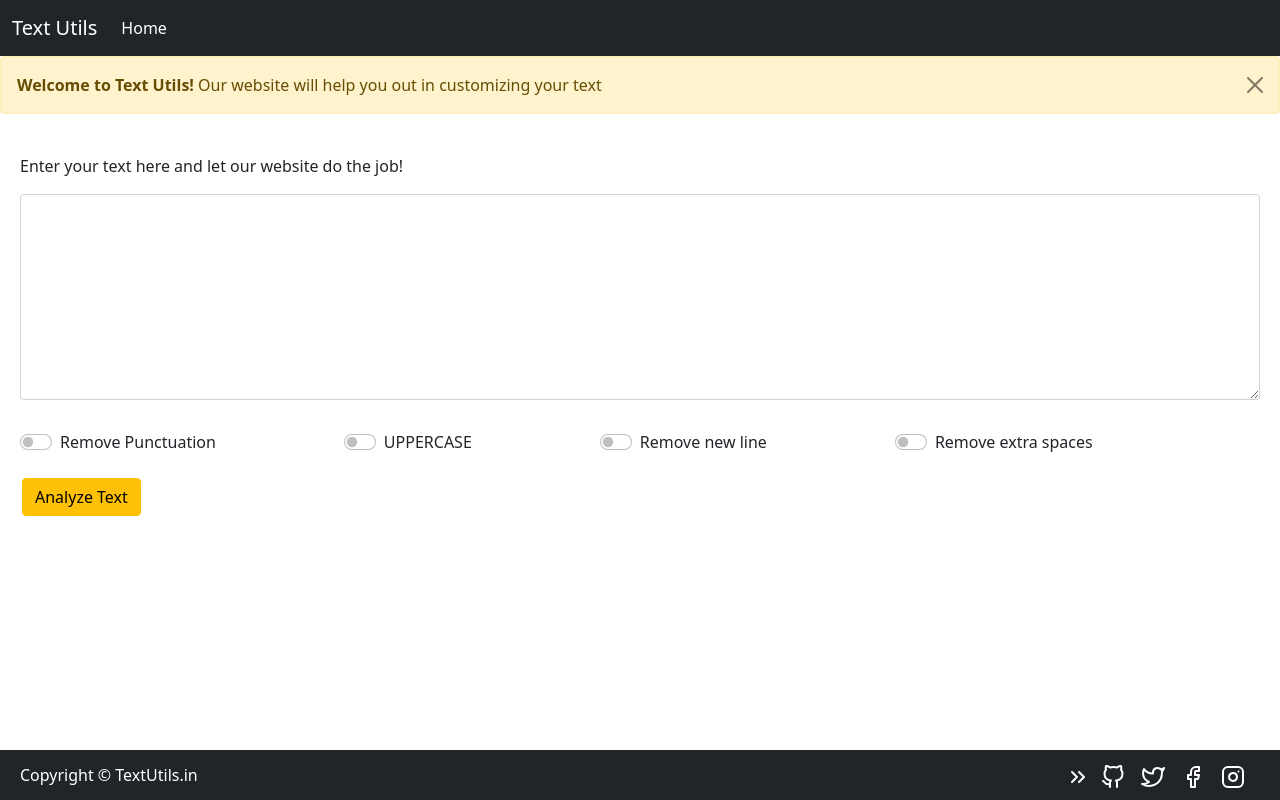
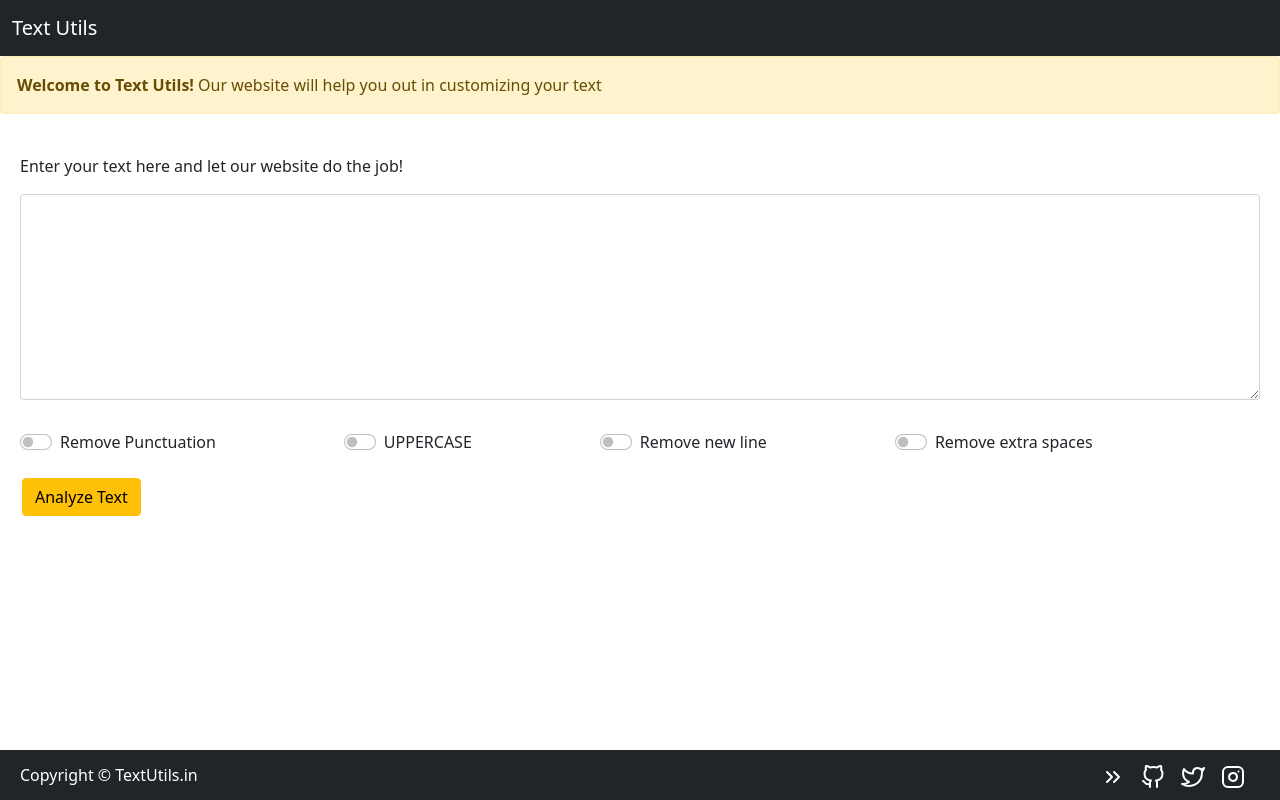
Before and after one commit to ronit-bhati/text-utils, a Django app: page / in a window 1280 px wide. Run offline with Django 3.2, Linux system fonts and the light colour scheme.

Commit message:
minor UI tweaks

```diff
--- a/static/css/style-base.css
+++ b/static/css/style-base.css
@@ -25,22 +25,16 @@
 .right-arrow{
     position: fixed;
     bottom: 11px;
-    right: 190px;
+    right: 155px;
 }
 
 .github{
     position: fixed;
     bottom: 11px;
-    right: 155px;
+    right: 115px;
 }
 
 .twitter{
-    position: fixed;
-    bottom: 11px;
-    right: 115px;
-}
-
-.facebook{
     position: fixed;
     bottom: 11px;
     right: 75px;
--- a/templates/analyze.html
+++ b/templates/analyze.html
@@ -6,9 +6,6 @@
 
 {% block body %}
 <div class="container-fluid result">
-    <div class="alert alert-warning" role="alert">
-        <strong>Thanks for using our website!</strong> Your text is modified as per your choice now
-    </div>
     <div class="container-fluid output">
         <h3 class="heading">Your Analyzed text - {{ purpose }}</h3>
         <p>
--- a/templates/base.html
+++ b/templates/base.html
@@ -24,17 +24,6 @@
     <nav class="navbar navbar-expand-lg navbar-dark bg-dark">
         <div class="container-fluid">
             <a class="navbar-brand" href="/">Text Utils</a>
-            <button class="navbar-toggler" type="button" data-bs-toggle="collapse" data-bs-target="#navbarNavDropdown"
-                aria-controls="navbarNavDropdown" aria-expanded="false" aria-label="Toggle navigation">
-                <span class="navbar-toggler-icon"></span>
-            </button>
-            <div class="collapse navbar-collapse" id="navbarNavDropdown">
-                <ul class="navbar-nav">
-                    <li class="nav-item">
-                        <a class="nav-link {% block active-nav %} {% endblock %}" aria-current="page" href="/">Home</a>
-                    </li>
-                </ul>
-            </div>
         </div>
     </nav>
 
@@ -48,8 +37,6 @@
                 alt="github"></a>
         <a class="twitter" href="https://twitter.com/ronit_bhati_"><img src="{% static 'icons/twitter.svg' %}"
                 alt="twitter"></a>
-        <a class="facebook" href="https://www.facebook.com/ronit.bhati.9235/"><img
-                src="{% static 'icons/facebook.svg' %}" alt="facebook"></a>
         <a class="instagram" href="https://www.instagram.com/ronit_bhati_/"><img
                 src="{% static 'icons/instagram.svg' %}" alt="instagram"></a>
     </div>
--- a/templates/index.html
+++ b/templates/index.html
@@ -7,9 +7,8 @@
 
 {% block body %}
 <div class="container-fluid main-screen">
-    <div class="alert alert-warning alert-dismissible fade show" role="alert">
+    <div class="alert alert-warning" role="alert">
         <strong>Welcome to Text Utils!</strong> Our website will help you out in customizing your text
-        <button type="button" class="btn-close" data-bs-dismiss="alert" aria-label="Close"></button>
     </div>
     <form action="/analyze/" method="post">{% csrf_token %}
         <div class="form-group text-toEnter">
```
Also changed, not shown: static/css/style-analyze.css (+0 -9 lines), 1 other file.
